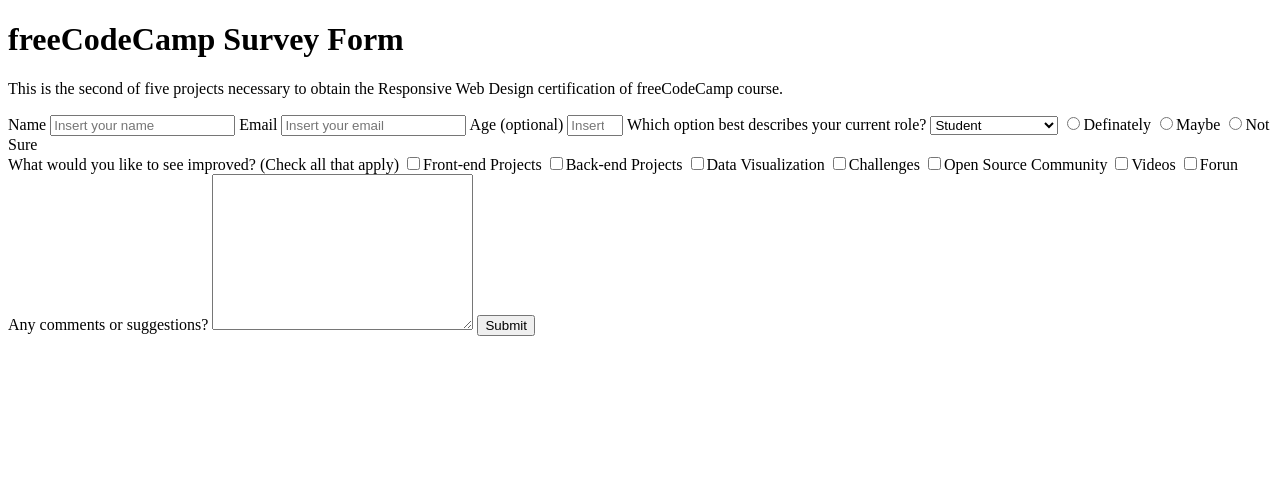
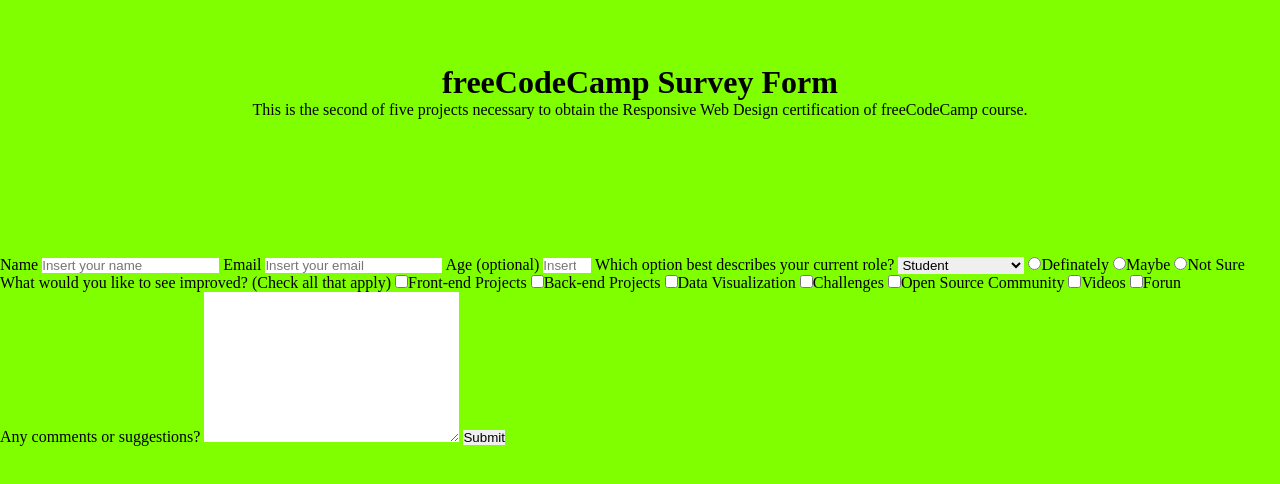
Before and after one commit to luan-vtx/FCC-Survey-Form, a plain HTML site: page index.html in a window 1280 px wide. Drawn offline with Linux system fonts and the light colour scheme.

Commit message:
build: create style.css file and style the header

```diff
--- a/index.html
+++ b/index.html
@@ -4,15 +4,17 @@
   <meta charset="UTF-8">
   <meta http-equiv="X-UA-Compatible" content="IE=edge">
   <meta name="viewport" content="width=device-width, initial-scale=1.0">
+  <link rel="stylesheet" href="style.css">
   <title>FCC: Survey Form</title>
 </head>
 <body>
-  <h1 id="title">freeCodeCamp Survey Form</h1>
 
-  <p id="description">This is the second of five projects necessary to obtain the Responsive Web Design certification of freeCodeCamp course.</p>
+  <div id="header">
+    <h1 id="title">freeCodeCamp Survey Form</h1>
+    <p id="description">This is the second of five projects necessary to obtain the Responsive Web Design certification of freeCodeCamp course.</p>
+  </div>
 
   <div id="form-container">
-
     <form action="" id="survey-form">
 
       <label for="name" id="name-label">Name
@@ -79,7 +81,6 @@
       <button type="submit" id="submit">Submit</button>
 
     </form>
-
   </div>
 
 </body>
--- /dev/null
+++ b/style.css
@@ -0,0 +1,17 @@
+* {
+  margin: 0;
+  padding: 0;
+  border: 0;
+}
+
+body {
+  background-color: chartreuse;
+}
+
+#header {
+  margin: 0 auto;
+  height: 16vh;
+  width: 80vw;
+  text-align: center;
+  padding: 8vh 16vh;
+}
```
